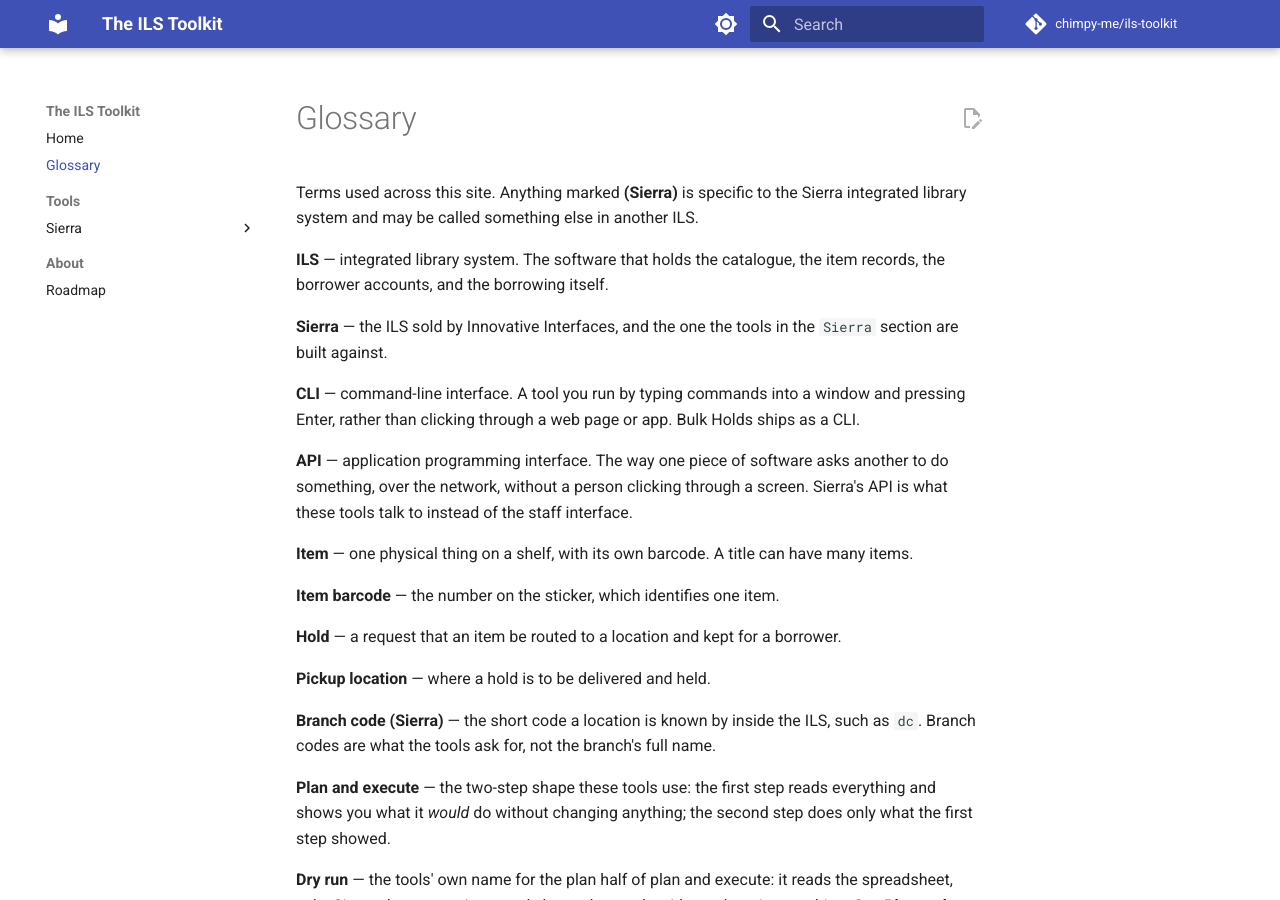
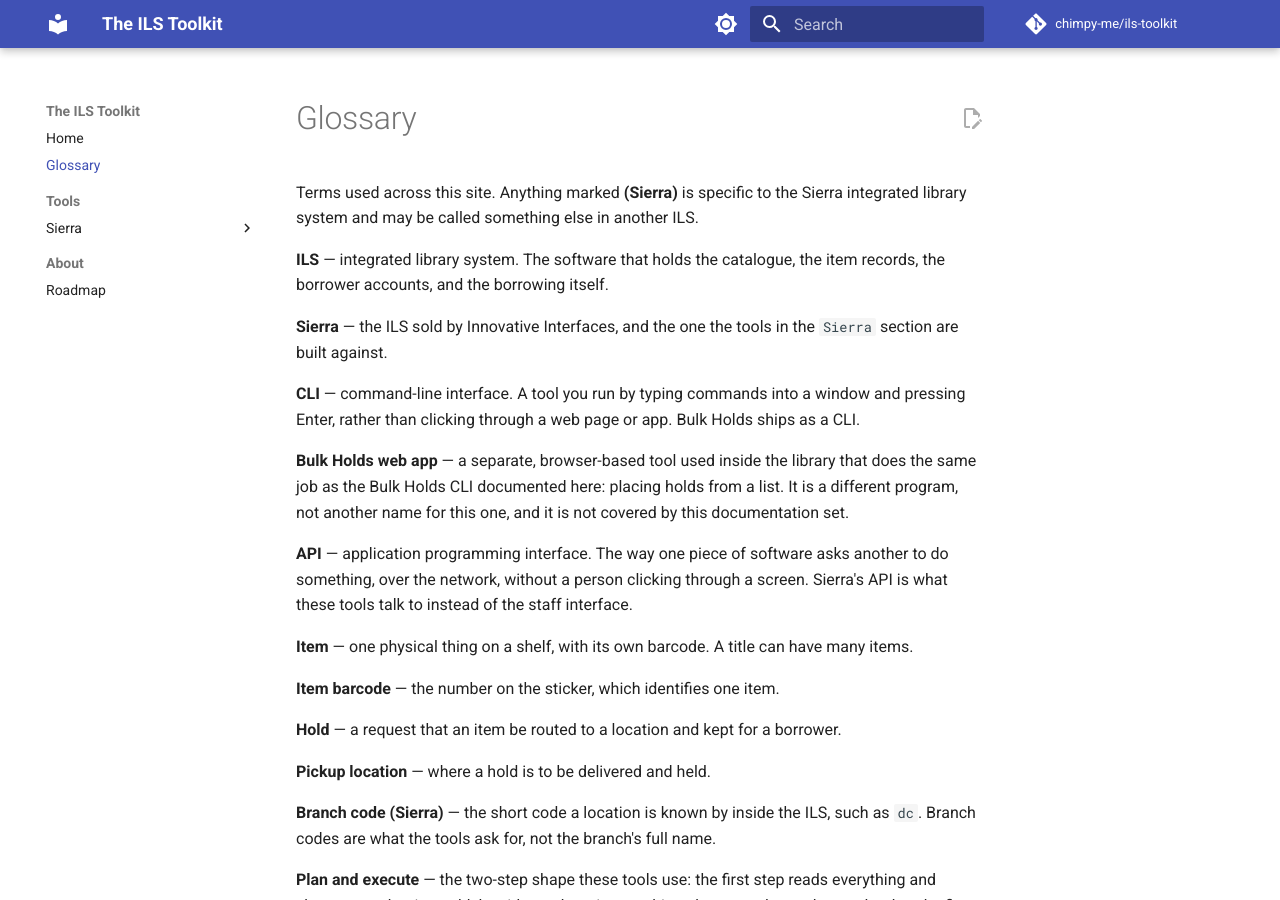
Before and after one commit to chimpy-me/ils-toolkit, an MkDocs documentation site: the page built from docs/glossary.md, in a window 1280 px wide and 900 px high. Built offline with MkDocs 1.6.1 and Material for MkDocs 9.7.7, drawn with Linux system fonts in a browser that asks for light colours; comment, search, counter and statistics services are not loaded.

Commit message:
docs(spine): glossary the web-app sibling, de-jargon the roadmap
Review round 1: "Bulk Holds web app" was used at explanation.md:104 and
at-chpl.md:36,39 without ever being defined, and was a genuine blind spot
(absent even from the considered-and-left-out list). Glosses it without
naming its internal hostname/URL and without implying a page about it
exists. Also reworded the roadmap's "agent skills" bullet in plain words,
per the site-wide no-jargon-standing-alone rule. Bulk Holds pages
untouched.

```diff
--- a/docs/glossary.md
+++ b/docs/glossary.md
@@ -11,6 +11,10 @@ are built against.
 
 **CLI** — command-line interface. A tool you run by typing commands into a window and pressing
 Enter, rather than clicking through a web page or app. Bulk Holds ships as a CLI.
+
+**Bulk Holds web app** — a separate, browser-based tool used inside the library that does the same
+job as the Bulk Holds CLI documented here: placing holds from a list. It is a different program,
+not another name for this one, and it is not covered by this documentation set.
 
 **API** — application programming interface. The way one piece of software asks another to do
 something, over the network, without a person clicking through a screen. Sierra's API is what
```
Also changed, not shown: docs/about/roadmap.md (+1 -1 lines).
